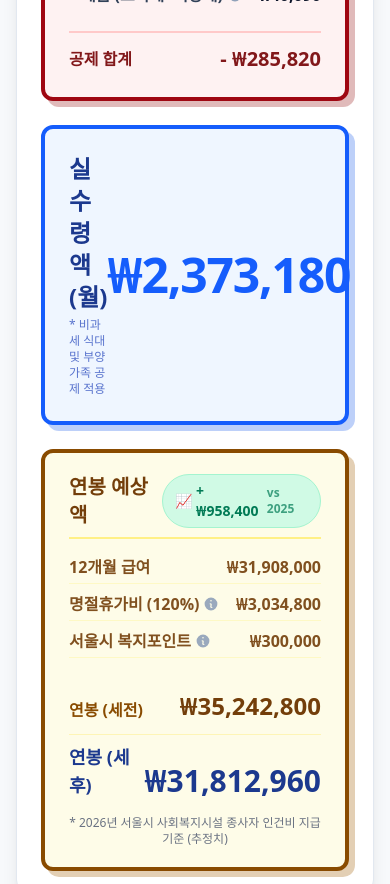
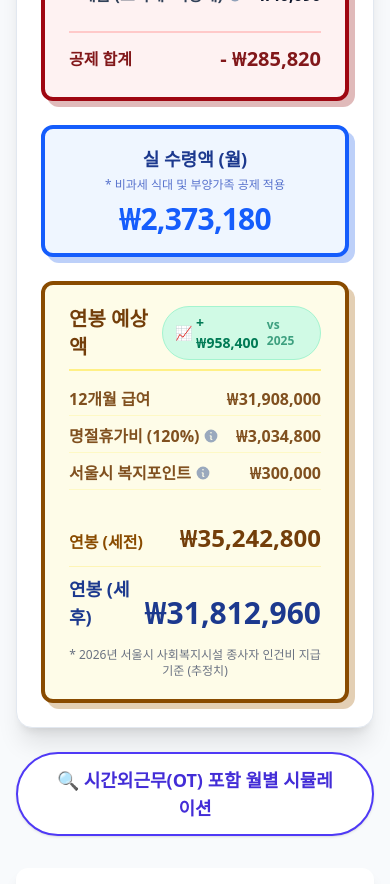
Before and after one commit to kosuk1231/money, a React (Vite) app: page / in a window 390 px wide. Shown: the part 1920-2804 px from the top of the page. Built offline with nearby package versions, Linux system fonts and the light colour scheme.

Commit message:
Fix: update family allowance logic

```diff
--- a/src/components/SalaryResult.jsx
+++ b/src/components/SalaryResult.jsx
@@ -141,12 +141,12 @@ export default function SalaryResult({ result, grade, hobong, salary2025 }) {
             </div>
 
             {/* MIDDLE ROW: Net Pay (Fixed height) */}
-            <div className="bg-blue-50 border-4 border-blue-600 rounded-xl p-6 shadow-[6px_6px_0px_0px_rgba(37,99,235,0.3)] flex-none flex items-center justify-between">
-                <div className="flex flex-col">
-                    <span className="text-2xl font-black text-blue-900">실 수령액 (월)</span>
+            <div className="bg-blue-50 border-4 border-blue-600 rounded-xl p-4 md:p-6 shadow-[6px_6px_0px_0px_rgba(37,99,235,0.3)] flex-none flex flex-col md:flex-row items-center justify-between gap-2">
+                <div className="flex flex-col text-center md:text-left">
+                    <span className="text-lg md:text-2xl font-black text-blue-900">실 수령액 (월)</span>
                     <span className="text-xs text-blue-800 opacity-70 mt-1">* 비과세 식대 및 부양가족 공제 적용</span>
                 </div>
-                <span className="text-5xl font-black text-blue-600 tracking-tight">{formatMoney(result.netPay)}</span>
+                <span className="text-3xl md:text-5xl font-black text-blue-600 tracking-tight break-all md:break-normal">{formatMoney(result.netPay)}</span>
             </div>
 
             {/* BOTTOM ROW: Annual (Takes less space: flex-[1]) */}
```
